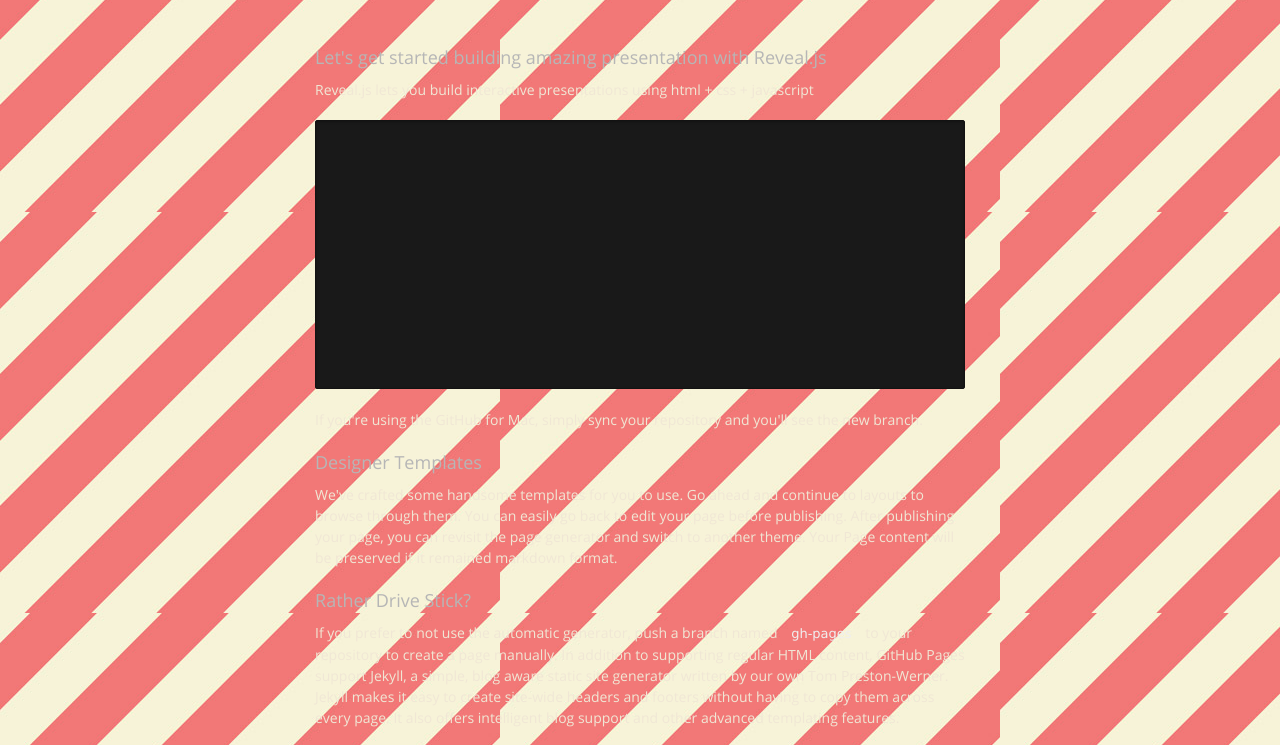
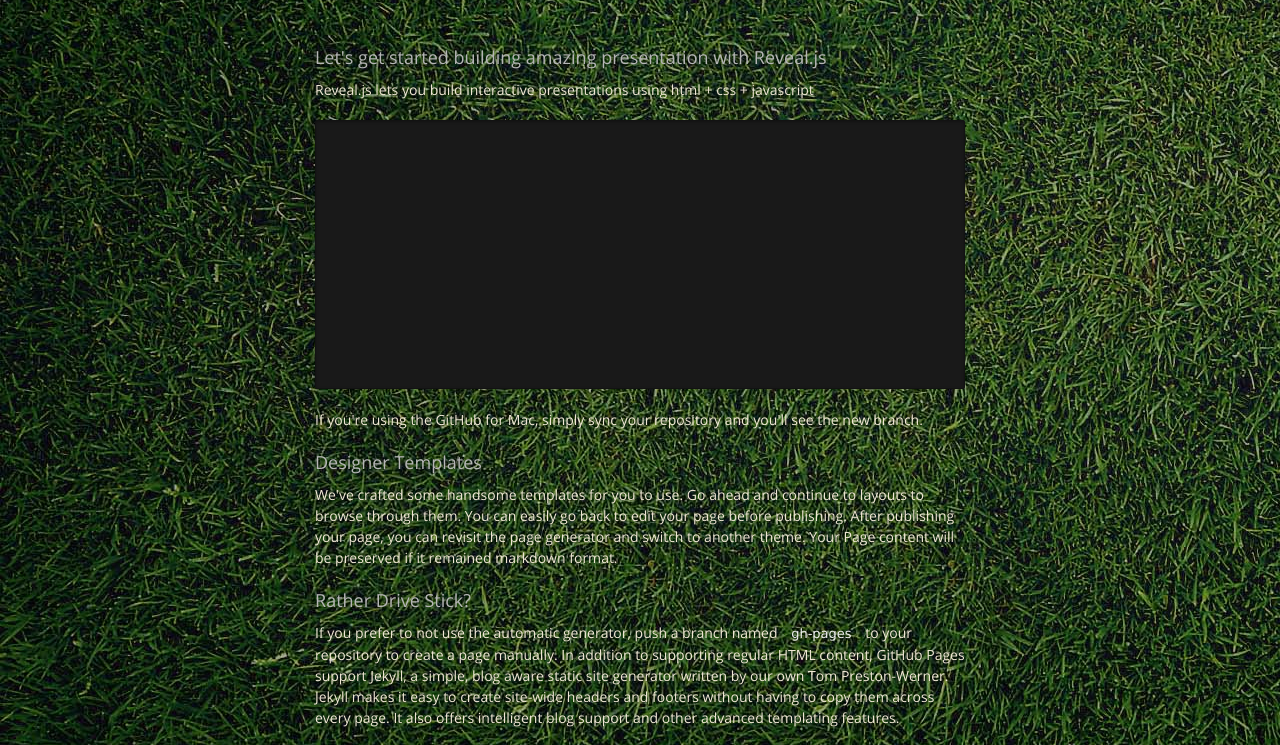
Before and after one commit to northDacoder/learn-reveal.io, a plain HTML site: page index.html in a window 1280 px wide. Shown: the part 189-934 px from the top of the page. Drawn offline with nearby package versions, Linux system fonts and the light colour scheme.

Commit message:
background to grass image

```diff
--- a/stylesheets/northdacoder.css
+++ b/stylesheets/northdacoder.css
@@ -544,7 +544,7 @@
   background: -o-linear-gradient(#2a2a29, #1c1c1c);
   background: -ms-linear-gradient(#2a2a29, #1c1c1c);
   background: linear-gradient(#2a2a29, #1c1c1c);
-  background: url('../images/stripes.jpg');
+  background: url('../images/grass.jpg');
 }
 
 h1, h2, h3, h4, h5, h6 {
```
Also changed, not shown: images/grass.jpg (added).
